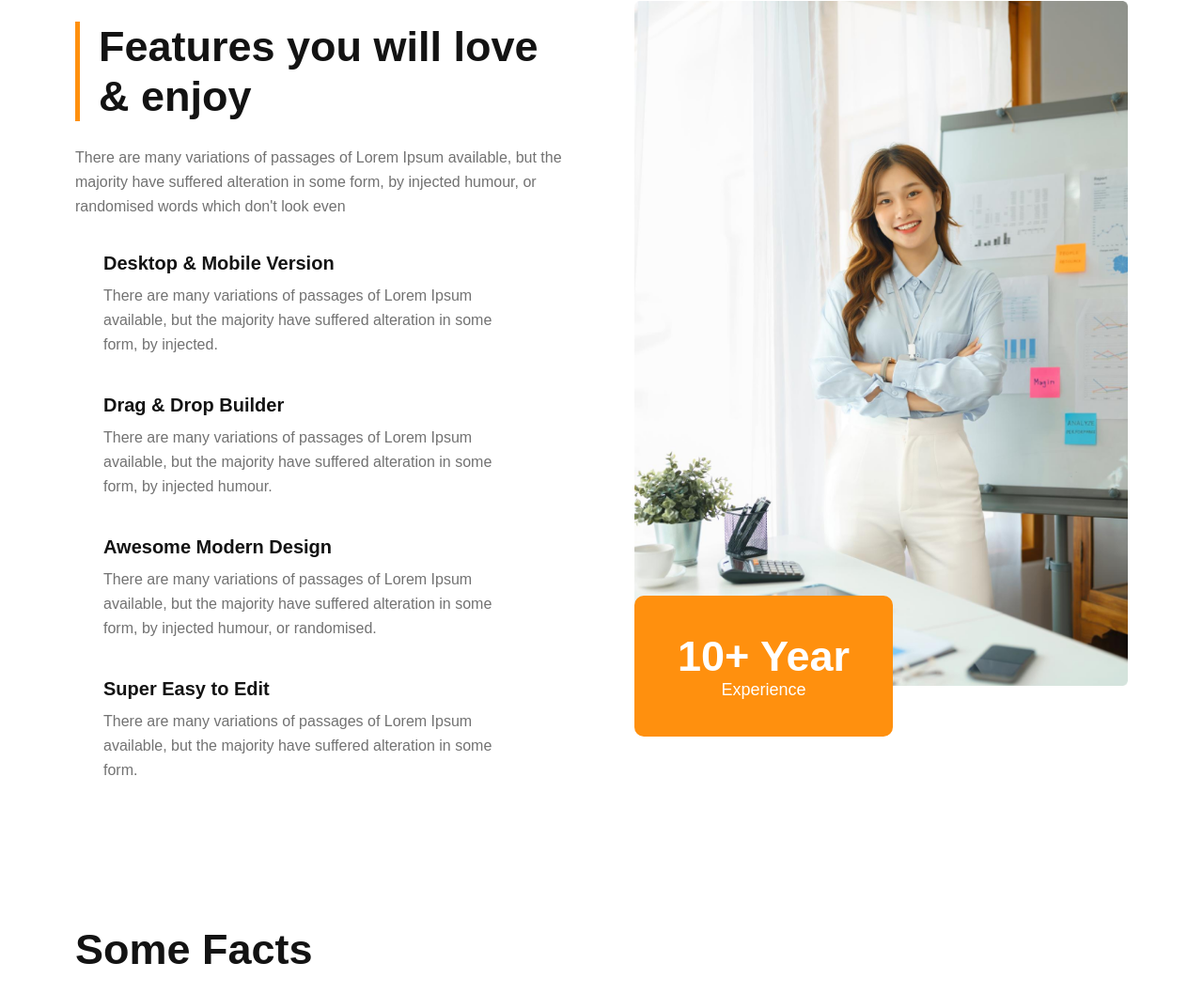
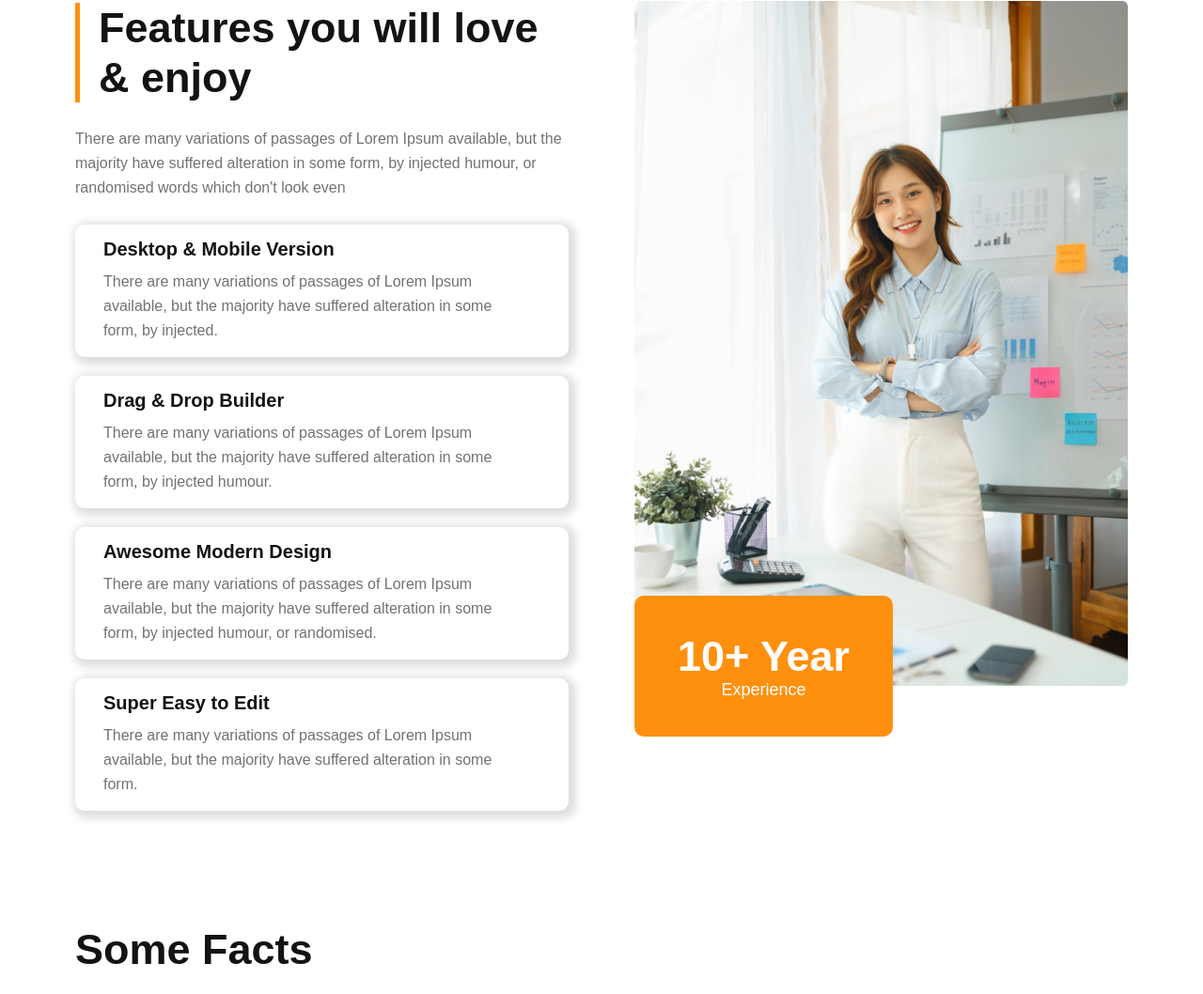
Before and after one commit to StepAsideLiL/g3-architects, a plain HTML site: page index.html in a window 1280 px wide. Shown: the part 1882-2940 px from the top of the page at 94% size. Drawn offline with Linux system fonts and the light colour scheme.

Commit message:
adding box shadow

```diff
--- a/style.css
+++ b/style.css
@@ -244,7 +244,10 @@ a.qf-explore {
 }
 
 .fe-feature {
-  padding: 10px 50px 30px 30px;
+  padding: 15px 50px 15px 30px;
+  margin-bottom: 20px;
+  border-radius: 10px;
+  box-shadow: 3px 3px 10px 5px #00000022;
 }
 
 .fe-feature h1 {
```
